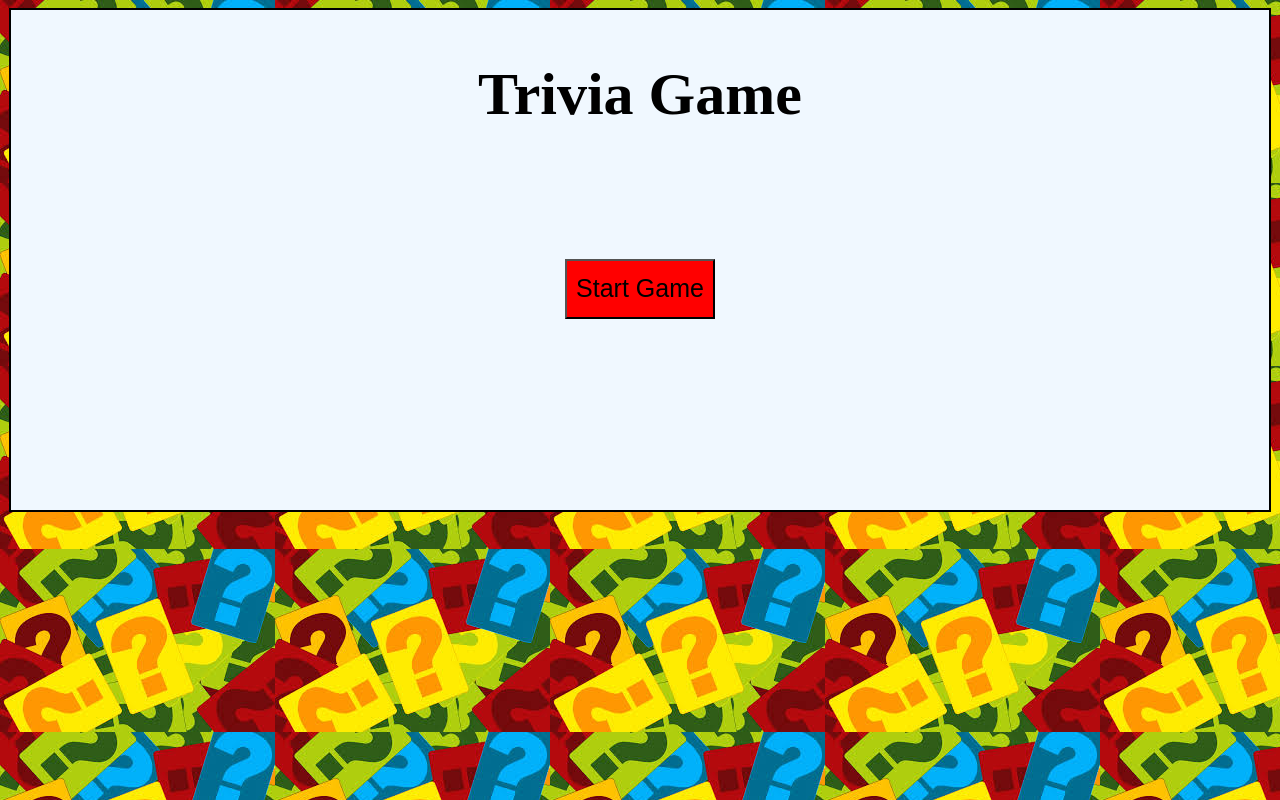
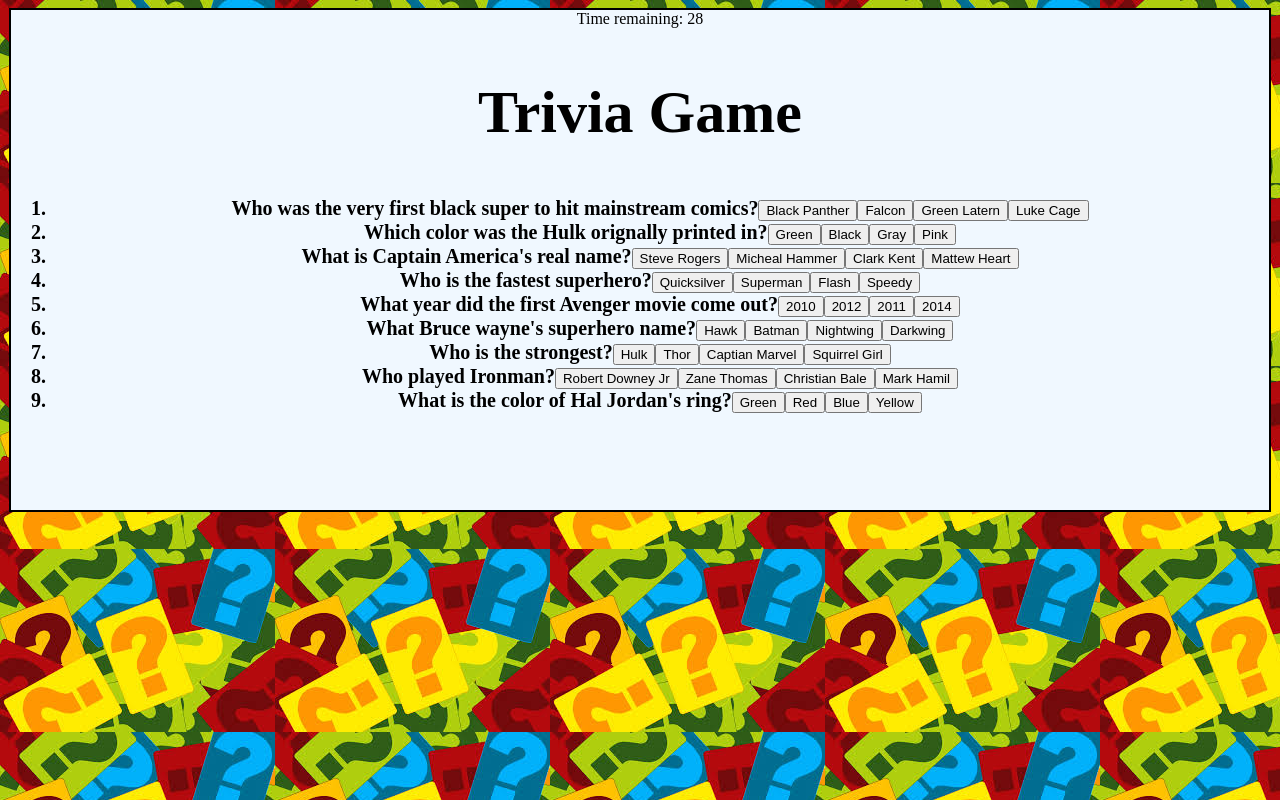
Before and after one commit to Don-2020/TriviaGame, a plain HTML site: page index.html in a window 1280 px wide. Both pictures are taken after a click on the button "Start Game". Drawn offline with nearby package versions, Linux system fonts and the light colour scheme.

Commit message:
Updating javascript

```diff
--- a/assets/css/style.css
+++ b/assets/css/style.css
@@ -23,3 +23,7 @@ body{
     height: 60px;
     margin-top: 80px;
 }
+
+.questions{
+    font-size:20px;
+}
--- a/assets/javascript/app.js
+++ b/assets/javascript/app.js
@@ -1,72 +1,159 @@
-// alert('Im linked!');
 
-// $('#start-btn').on('click', function() {
-//     alert('Im linked!');
-// })
-
-// questions[0] >>>>> { q: , a: }
-// questions[0].q >>>>>> the sky is blue
-
-let gameTimer;
 
 const questions = [
     {
-        q: "The sky is blue.",
-        a: true
+        q: "Who was the very first black super to hit mainstream comics?",
+        a: ["Black Panther", "Falcon", "Green Latern", "Luke Cage"],
+        correct: "Black Panther"
     },
     {
-        q: "The grass is green.",
-        a: true
+        q: "Which color was the Hulk orignally printed in?",
+        a: ["Green", "Black", "Gray", "Pink"],
+        correct: "Gray"
     },
     {
-        q: "The world is flat.",
-        a: false
+        q: "What is Captain America's real name?",
+        a: ["Steve Rogers", "Micheal Hammer", "Clark Kent", "Mattew Heart"],
+        correct: "Steve Rogers"
+    },
+    {
+        q: "Who is the fastest superhero?",
+        a: ["Quicksilver", "Superman", "Flash", "Speedy"],
+        correct: "Flash"
+    },
+    {
+        q: "What year did the first Avenger movie come out?",
+        a: ["2010", "2012", "2011", "2014"],
+        correct: "2012"
+    },
+    {
+        q: "What Bruce wayne's superhero name?",
+        a: ["Hawk", "Batman", "Nightwing", "Darkwing"],
+        correct: "Batman"
+    },
+    {
+        q: "Who is the strongest?",
+        a: ["Hulk", "Thor", "Captian Marvel", "Squirrel Girl"],
+        correct: "Squirrel Girl"
+    },
+    {
+        q: "Who played Ironman?",
+        a: ["Robert Downey Jr", "Zane Thomas", "Christian Bale", "Mark Hamil"],
+        correct: "Robert Downey Jr"
+    },
+    {
+        q: "What is the color of Hal Jordan's ring?",
+        a: ["Green", "Red", "Blue", "Yellow"],
+        correct: "Green"
     }
+
 ]
 
-function renderQuestions() {
+function renderQuestions(questions) {
     // alert('Rendering Questions!');
 
-    let $ol = $("<ol>");
+    var qDiv = $("<div>");
+    var order = $("<ol>");
 
-    for (let i = 0; i < questions.length; i++) {
+    for (var i = 0; i < questions.length; i++) {
 
-        let $li = $('<li>');
-        $li.text(questions[i].q);
+        var list = $("<li>");
+        list.text(questions[i].q);
 
-        let $trueButton = $("<button>");
-        $trueButton.text('true');
-        $trueButton.attr('data-answer', questions[i].a);
-        $trueButton.attr('data-value', 'true')
-        $li.append($trueButton);
+        // console.log(questions[i].q)
+        for (var j = 0; j < questions[i].a.length; j++) {
+            // console.log(questions[i].a);
+            var btn = $("<button>");
+            var answer = questions[i].a[j];
+            btn.text(answer).val(answer);
 
-        let $falseButton = $("<button>");
-        $falseButton.text('false');
-        $falseButton.attr('data-answer', questions[i].a);
-        $falseButton.attr('data-value', 'false');
-        $li.append($falseButton);
+            // btn.attr('data-answer', questions[i].a);
 
-        $ol.append($li);
+            list.append(btn);
+        }
+        $('input:btn').click(function() {
+
+            $("#input").val(btn);
+            console.log(this)
+            })
+
+        order.append(list);
     }
+    qDiv.append(order);
+    $("#questionDisplay").append(qDiv);
+}
 
-    $('.questions').append($ol);
+
+
+
+
+
+
+
+function checkAnswer() {
+    var correctAnswer;
+    var userAnswer;
+    var numCorrect = 0;
+    var numIncorrect = 0;
+
+
+    // loop through to compare the text of the label with the user answers
+    // increment score counts appropriately
+    for (var i = 0; i < questions.length; i++) {
+        correctAnswer = questions[i].correct;
+       console.log(correctAnswer)
+
+
+
+        if (userAnswer === correctAnswer) {
+            numCorrect++;
+
+        } else if (userAnswer !== correctAnswer) {
+            {
+                numIncorrect++;
+            }
+        }
+    }
+    console.log(userAnswer);
+}
+
+function gameTimer() {
+    var timeLeft = 30;
+    $("#countdown").text("Time remaining: " + timeLeft);
+    setInterval(function () {
+        timeLeft--;
+        $("#countdown").text("Time remaining: " + timeLeft);
+
+        if (timeLeft === 0) {
+            stopGame();
+            $("#countdown").empty();
+        }
+    }, 1000)
 
 }
 
+
 function stopGame() {
-    alert('Game is stopped!')
-    clearTimeout(gameTimer);
+    clearInterval();
+
+    checkAnswer(q, a)
+}
+function startGame() {
+    var contentDisplay = $("#questionDisplay");
+    $(this).hide();
+    renderQuestions(questions);
+    gameTimer();
+    checkAnswer();
+    $('div.Heading').append(contentDisplay);
 
 }
 
-// Ensures HTML has rendered to page before logic is applied.
-$(document).ready(function() {
-
-    $('#start-btn').on('click', function() {
-        $(this).hide();
-        renderQuestions();
-        gameTimer = setTimeout(stopGame, 5000);
-    });
 
 
+// Ensures HTML has rendered to page before logic is applied.
+$(document).ready(function () {
+    $('#start-btn').on('click', startGame);
+    // if(gameTimer() === 0){
+    //     //run stopGame();
+    // }
 })
--- a/index.html
+++ b/index.html
@@ -9,18 +9,26 @@
 </head>
 
 <body>
-    <nav class="container">
+    <nav id="mainDisplay" class="container">
+            <div id="countdown"></div>
         <div class="Heading">
             <h1>Trivia Game</h1>
+
         </div>
+
         <div class="game">
             <button type="button" class="btn" id="start-btn">Start Game</button>
         </div>
-        <div class="questions">
 
+    </nav>
+
+    <div id="questionDisplay" class="questions">
         </div>
-    </nav>
-    <script> src="assets\javascript\app.js"</script>
+    <script
+  src="https://code.jquery.com/jquery-3.4.1.slim.js"
+  integrity="sha256-BTlTdQO9/fascB1drekrDVkaKd9PkwBymMlHOiG+qLI="
+  crossorigin="anonymous"></script>
+    <script src="assets/javascript/app.js"> </script>
 
 </body>
 
```
